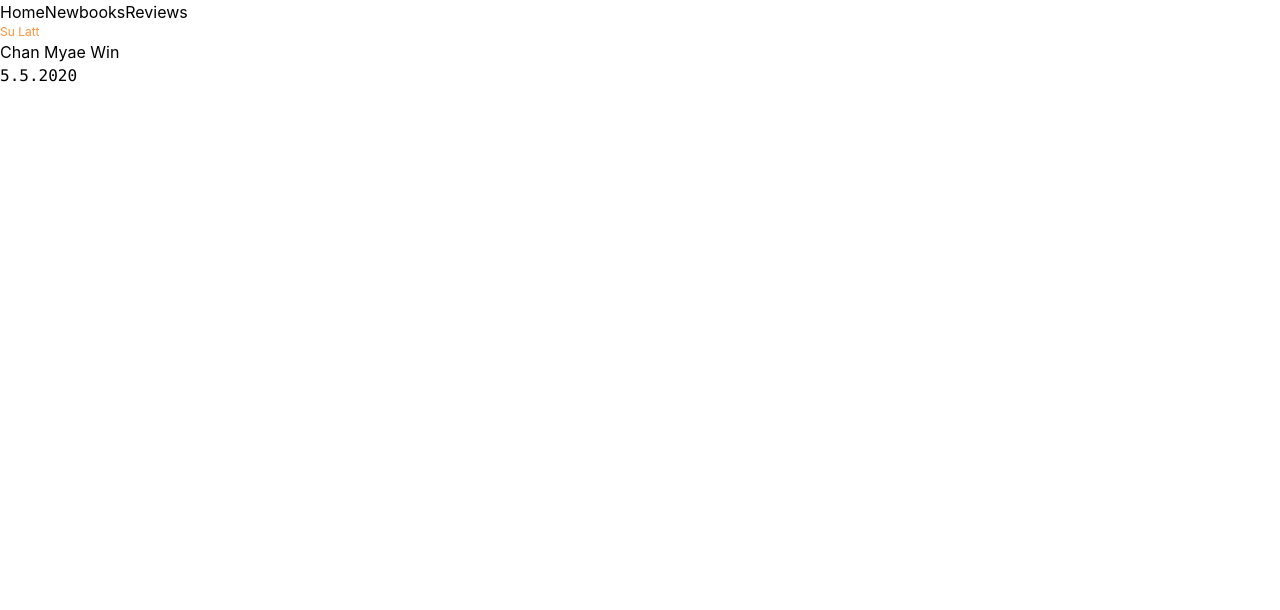
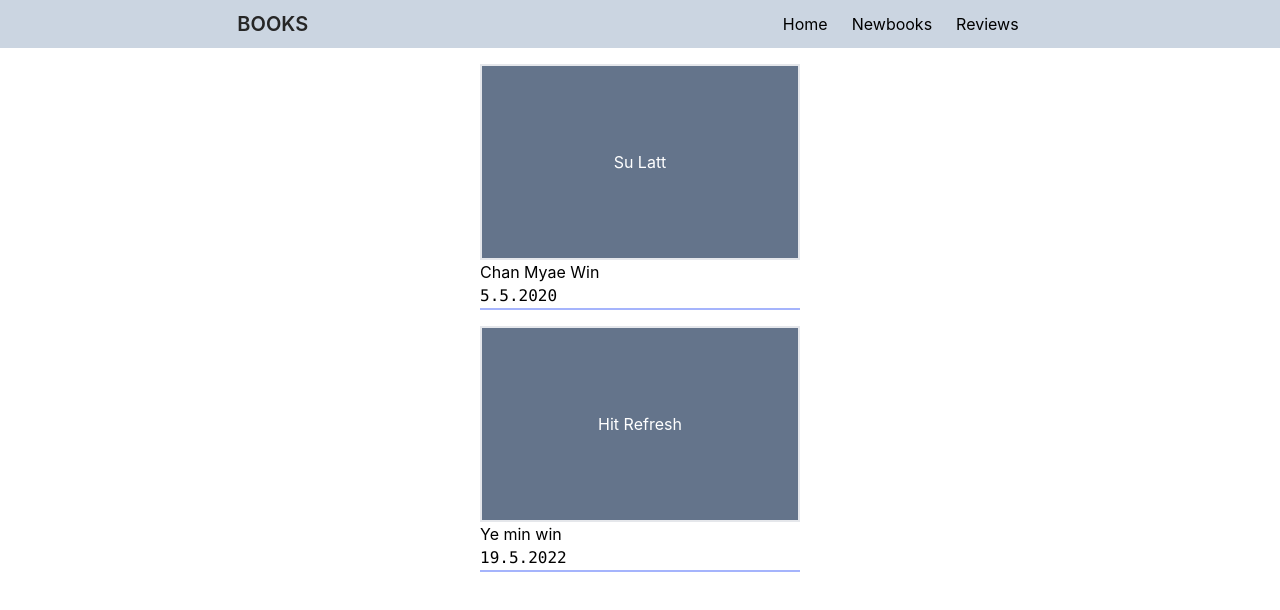
Before and after one commit to Amoz19/bookstore, a React (Create React App) app in the folder client/: page / in a window 1280 px wide. Shown: the top 610 px of the page. Built offline with nearby package versions, Linux system fonts and the light colour scheme.

Commit message:
done for styling

```diff
--- a/client/src/components/pages/Home.js
+++ b/client/src/components/pages/Home.js
@@ -10,7 +10,17 @@ const data = [
     Rating:4,
     Reviwer: "Aung Mon",
     Review:"Bla Bla"
-  }
+  },
+  {
+    _id:"4500",
+    title:"Hit Refresh",
+    author: "Ye min win",
+    publishedDDate:"19.5.2022",
+    Rating:2,
+    Reviwer: "Amoz",
+    Review:"Ahh hmm"
+  },
+
 ]
 
 const Home = () => {
--- a/client/src/components/pages/HomeUi.js
+++ b/client/src/components/pages/HomeUi.js
@@ -2,10 +2,16 @@ const HomeUi = ({data}) => {
     return (
         <div>
             {data.map(item => (
-            <div key={item._id}>
-                    <h2 className='text-xs text-orange-400'>{item.title}</h2>
-                    <p>{item.author}</p>
-                    <pre>{item.publishedDDate}</pre>
+                <div key={item._id} className="flex flex-col items-center">
+                    <div className="flex flex-col w-1/4 border-b-2 pt-4 border-indigo-300">
+                        <div className=" border-solid border-2 bg-slate-500 text-white">
+                            <h2 className='flex h-48 justify-center items-center' >{item.title}</h2>
+                        </div>
+
+                        <p>{item.author}</p>
+                        <pre>{item.publishedDDate}</pre>
+                    </div>
+
             </div>
         ))}
      </div>
--- a/client/src/components/pages/RootLayout.js
+++ b/client/src/components/pages/RootLayout.js
@@ -1,12 +1,18 @@
 import {NavLink, Outlet} from 'react-router-dom'
 const RoootLayout = () => {
     return (
-        <header>
-            <nav>
-                <NavLink to="/" >Home</NavLink>
-                <NavLink to="/newbooks">Newbooks</NavLink>
-                <NavLink to="/reviews">Reviews</NavLink>
-            </nav>
+        <header >
+            <div className='flex justify-around h-12 items-center bg-slate-300'>
+                <div>
+                    <h1 className='uppercase text-xl font-semibold text-neutral-800'>Books</h1>
+                </div>
+                <nav>
+                    <NavLink to="/" className='pr-6 hover:text-white'>Home</NavLink>
+                    <NavLink to="/newbooks" className='pr-6 hover:text-white'>Newbooks</NavLink>
+                    <NavLink to="/reviews" className='pr-6 hover:text-white'>Reviews</NavLink>
+                </nav>
+            </div>
+
             <main>
                 <Outlet/>
             </main>
```
